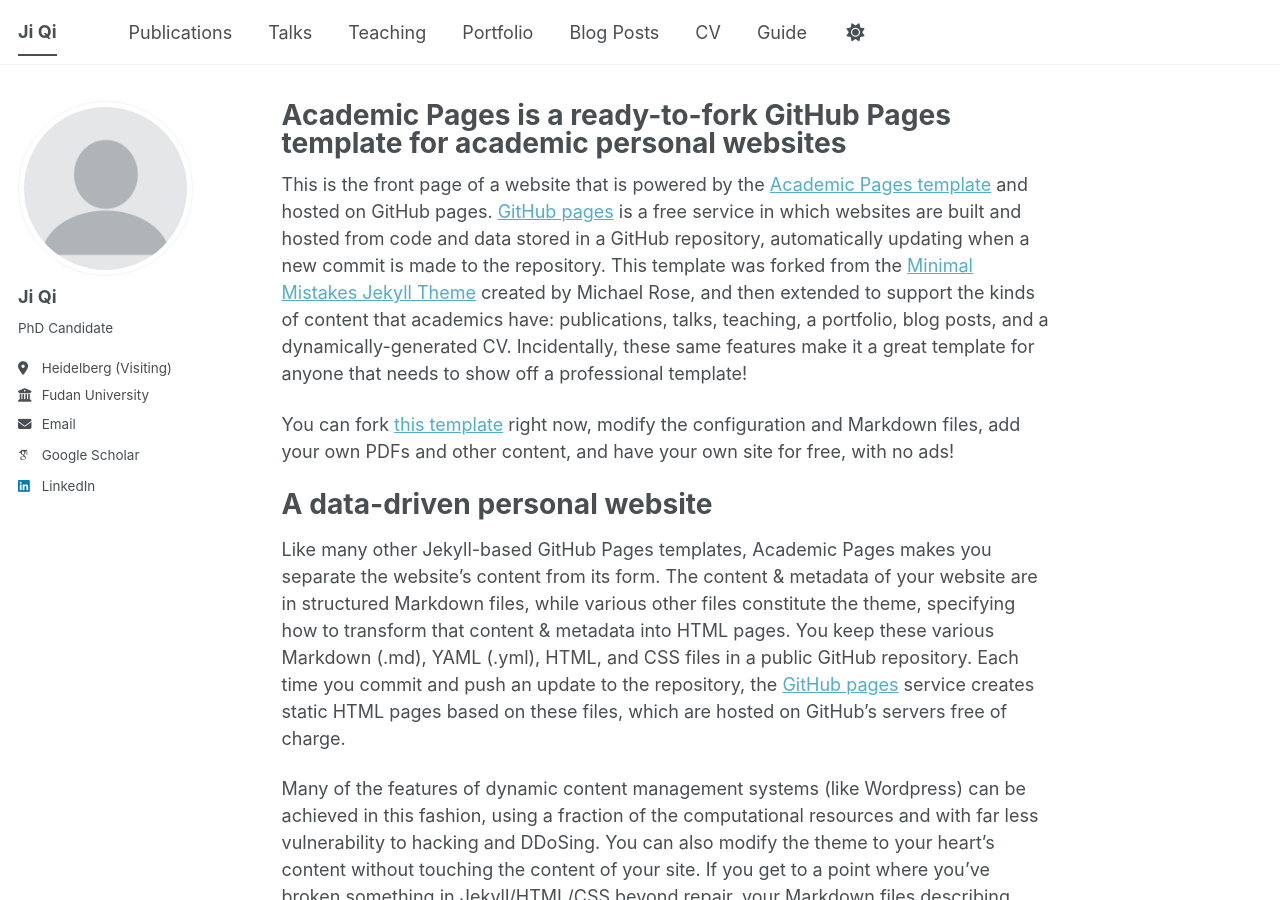
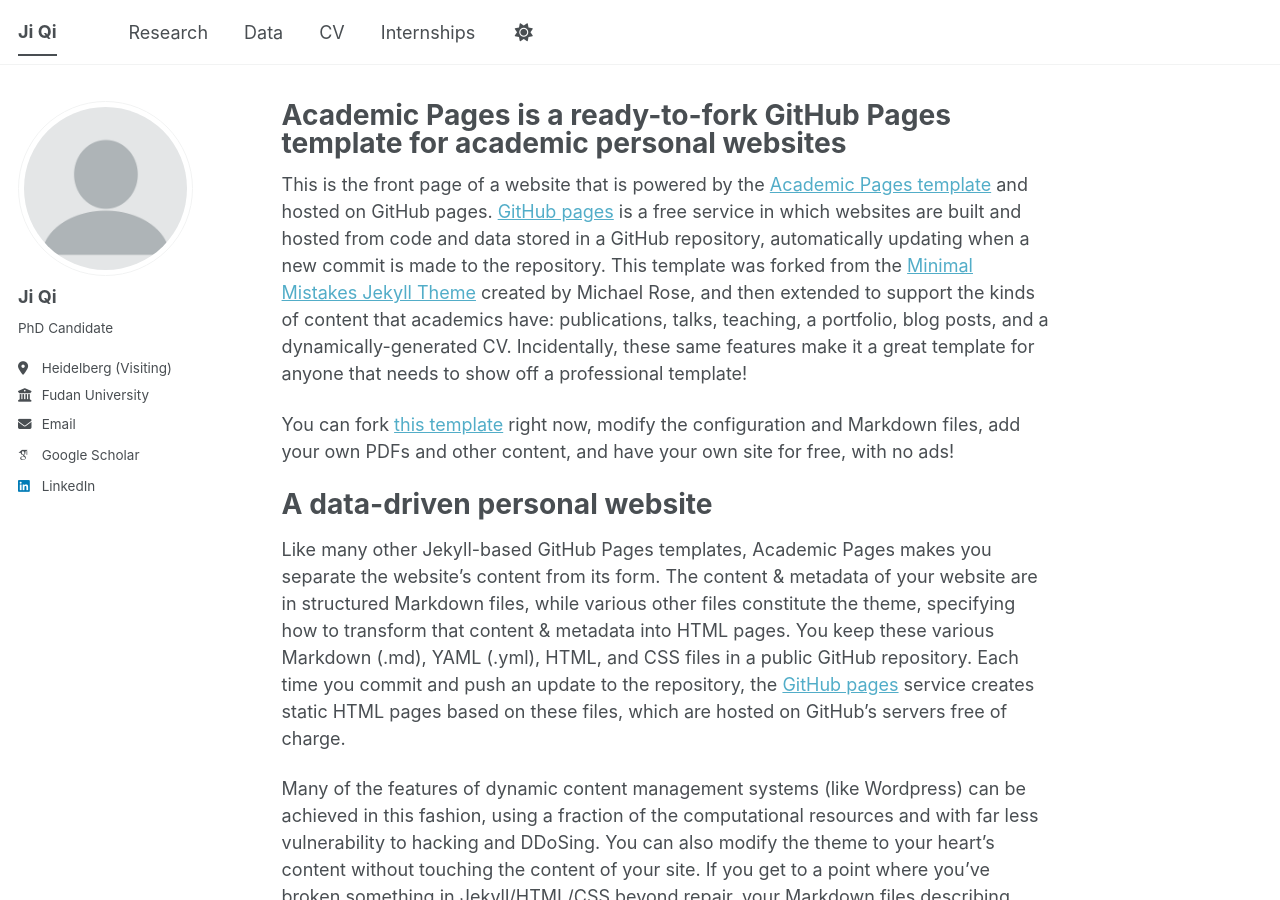
Before and after one commit to miramkj/miramkj.github.io, a Jekyll site: the page built from _pages/about.md, in a window 1280 px wide and 900 px high. Built offline with Jekyll 4.4.1, drawn with Linux system fonts in a browser that asks for light colours; some web fonts are replaced; a script bundle is joined from its source files by our own code; library files that are not in the unit come from our copies.

Commit message:
Update navigation.yml

```diff
--- a/_data/navigation.yml
+++ b/_data/navigation.yml
@@ -8,26 +8,14 @@
 #      Markdown formatted page while the second is generated using JSON.
 
 main:
-  - title: "Publications"
-    url: /publications/
+  - title: "Research"
+    url: /research/
 
-  - title: "Talks"
-    url: /talks/
-
-  - title: "Teaching"
-    url: /teaching/
-
-  - title: "Portfolio"
-    url: /portfolio/
-
-  - title: "Blog Posts"
-    url: /year-archive/
+  - title: "Data"
+    url: /data/
 
   - title: "CV"
     url: /cv/
 
-  # - title: "CV"
-  #   url: /cv-json/
-
-  - title: "Guide"
-    url: /markdown/
+  - title: "Internships"
+    url: /internships/
```
